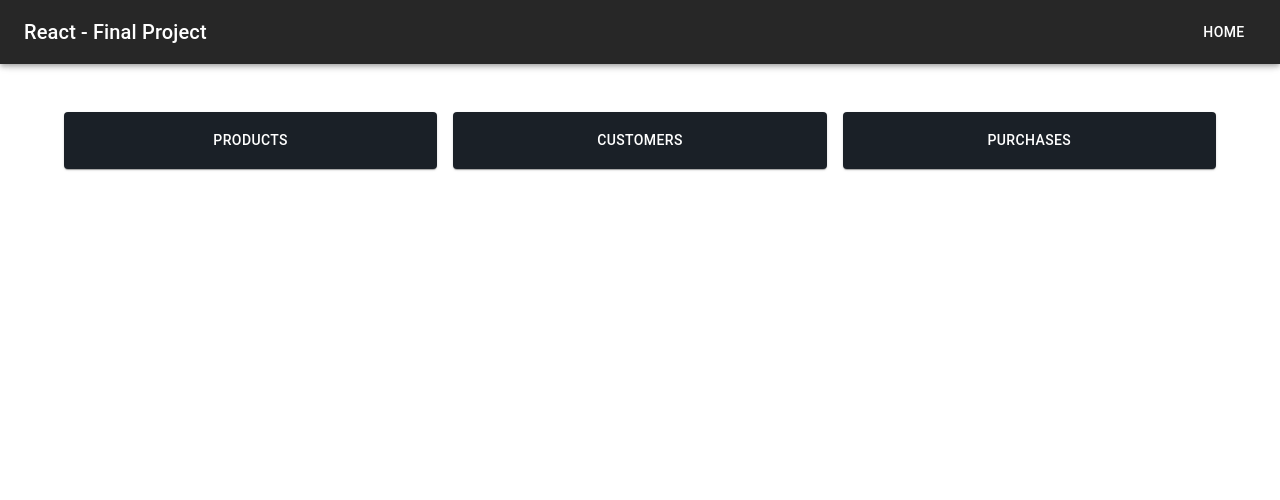
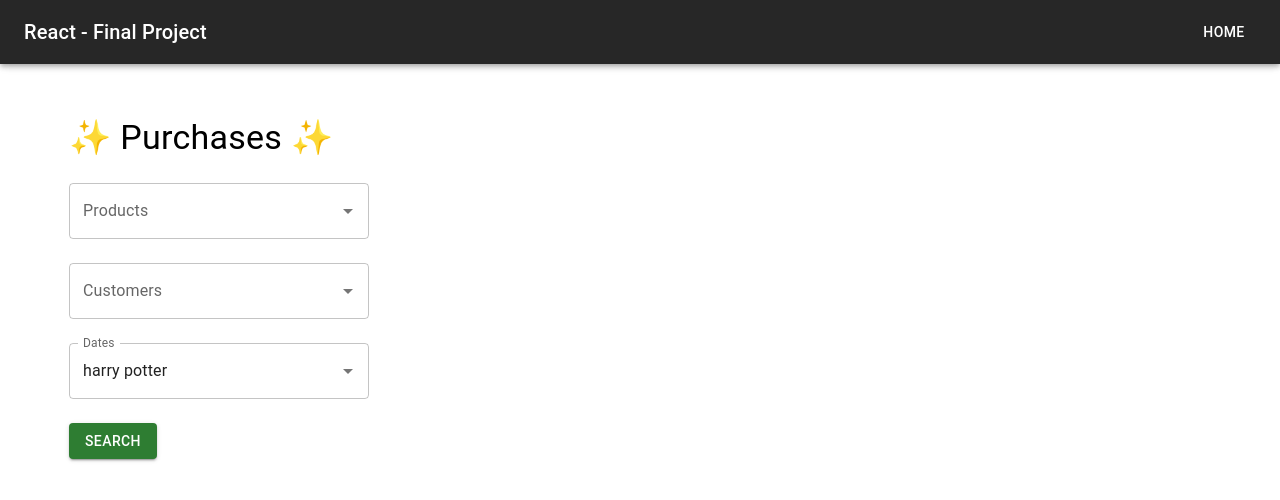
Before and after one commit to sapir0507/FinalProject_front-YanivArad, a React (Create React App) app: page /Purchases in a window 1280 px wide. Shown: the top 500 px of the page. Built offline with nearby package versions, Linux system fonts and the light colour scheme.

Commit message:
purchases

```diff
--- a/src/App.js
+++ b/src/App.js
@@ -13,6 +13,7 @@ import EditProductsComp from './components/editProducts/editProducts';
 import MainComp from './components/main/main';
 import NavbarComp from './components/navbar/navbar';
 import ProductsComp from './components/products/products';
+import PurchasesComp from './components/purchases/purchases';
 
 function App() {
   return (
@@ -53,7 +54,7 @@ function App() {
         <Route
           exact
           path='/Purchases'
-          element={<MainComp></MainComp>}
+          element={<PurchasesComp></PurchasesComp>}
         />
       </Routes>
     </Router>
--- a/src/components/customers/accordionPanel/customerProducts/customerProducts.jsx
+++ b/src/components/customers/accordionPanel/customerProducts/customerProducts.jsx
@@ -118,12 +118,12 @@ function CustomerProductsComp({customer}) {
         if(purchasesSelect){
             purchasesSelect.forEach(purchase=>{
                 if(purchase.CustomerId===customer.ID){
-                    debugger
                     const productPurchases = productsSelect.filter(prod=>prod.ID===purchase.ProductId);
                     if(productPurchases)
+                    console.log(purchase)
                         productPurchases.forEach(item => {
                             tempRows.push({
-                                productID: purchase.productId,
+                                productID: purchase.ProductId,
                                 productName: item.Name,
                                 purchaseDate: purchase.Date,
                             })
--- a/src/components/editCustomers/editCustomers.jsx
+++ b/src/components/editCustomers/editCustomers.jsx
@@ -26,14 +26,25 @@ function EditCustomersComp() {
     const params = useParams();
 
     useEffect(() => {
-      console.log("editCustomers, params", params.id);
+      let arr = []
       let _prodList = purchasesSelect.filter(pur=>{
-        console.log(pur);
         return pur.CustomerId===params.id
     });
-      console.log(_prodList)
+    if(prodList){
+        arr = _prodList.map(prod=>{
+            let prodName = (productsSelect.find(item => {
+                return item.ID === prod.ProductId
+            }))
+            return {
+                ID: prod.ID,
+                Name: prodName.Name
+            }
+        });
+        setProdList(arr);
+    }
+    else setProdList([]);
 
-    }, [params])
+    }, [params, prodList, productsSelect, purchasesSelect])
 
 
     return ( <Container>
@@ -47,7 +58,9 @@ function EditCustomersComp() {
             <Grid item xs={12} sm={12} md={6}>
                 <Item>
                     {/* list of all items that a customer bought */}
-                     <ListItemComp isCus={true} prodList={prodList}></ListItemComp>
+                    <ul>
+                     <ListItemComp isCus={false} prodList={prodList}></ListItemComp>
+                    </ul>
                 </Item>
             </Grid>
         </Grid>
--- a/src/components/editProducts/editProducts.jsx
+++ b/src/components/editProducts/editProducts.jsx
@@ -1,4 +1,8 @@
 import { Container, Grid, Paper, styled } from "@mui/material";
+import { useEffect, useState } from "react";
+import { useSelector } from "react-redux";
+import { useParams } from "react-router-dom";
+import ListItemComp from "../shared/listItem";
 
 const Item = styled(Paper)(({ theme }) => ({
     backgroundColor: theme.palette.mode === 'dark' ? '#1A2027' : '#1A2027',
@@ -13,6 +17,28 @@ const Item = styled(Paper)(({ theme }) => ({
   }));
 
 function EditProductsComp() {
+    const customersSelect = useSelector(state=>state.customers)
+    const productsSelect = useSelector(state=>state.products)
+    const purchasesSelect = useSelector(state=>state.purchases)
+    const params = useParams();
+    const [cusList, setCusList] = useState([])
+
+    useEffect(() => {
+        let arr = []
+        let _cusList = purchasesSelect.filter(pur=>{
+          return pur.ID===params.id
+      });
+      arr = _cusList.map(prod=>{
+          let prodName = (customersSelect.find(item => item.ID === prod.CustomerId))
+          return {
+              ID: prodName.ID,
+              FirstName: prodName.FirstName,
+              LastName: prodName.LastName
+          }
+      });
+      setCusList(arr);
+
+      }, [customersSelect, params, productsSelect, purchasesSelect])
     return ( <Container>
         <Grid container spacing={2}>
             <Grid item xs={12} sm={12} md={6}>
@@ -24,7 +50,9 @@ function EditProductsComp() {
             <Grid item xs={12} sm={12} md={6}>
                 <Item>
                     {/* list of all customers that bought the item */}
-                    edit product 2
+                    <ul>
+                     <ListItemComp isCus={true} cusList={cusList}></ListItemComp>
+                    </ul>
                 </Item>
             </Grid>
         </Grid>
--- /dev/null
+++ b/src/components/purchases/purchases.jsx
@@ -0,0 +1,97 @@
+import * as React from 'react';
+import TextField from '@mui/material/TextField';
+import Autocomplete from '@mui/material/Autocomplete';
+import { Box, Button, Container, createTheme, ThemeProvider, Typography } from "@mui/material";
+import { useSelector } from 'react-redux';
+
+const darkTheme = createTheme({});
+const purchases = ['harry potter', 'serious black', 'draco malfoy'];
+
+
+function PurchasesComp() {
+    const productsSelect = useSelector(state=>state.products);
+    const customersSelect = useSelector(state=>state.customers);
+    const purchasesSelect = useSelector(state=>state.purchases);
+
+    const [optionCus, setOptionCus] = React.useState([])
+    const [optionProd, setOptionProd] = React.useState([])
+
+
+    const [selectedCustomer, setSelectedCustomer] = React.useState('')
+    const [selectedProduct, setSelectedProduct] = React.useState('')
+
+    React.useEffect(() => {
+        const getProductList = () => {
+            purchasesSelect.forEach(item=>{
+                const _products = productsSelect.filter(prod=>prod.ID===item.ProductId)
+                const _productsNames = _products.map(prod=>prod.Name)
+                setOptionProd(_productsNames);
+                return _productsNames
+            })
+
+        }
+        const getCustomerList = () => {
+            purchasesSelect.forEach(item=>{
+                const _customers = customersSelect.filter(cus=>cus.ID===item.CustomerId)
+                const _customersNames = _customers.map(cus=>`${cus.FirstName} ${cus.LastName}`)
+                setOptionCus(_customersNames)
+            })
+        }
+        getCustomerList()
+        getProductList()
+    }, [customersSelect, productsSelect, purchasesSelect])
+
+    const cusSelected = (cus) => {
+        setSelectedCustomer(cus)
+    }
+    const prodSelected = (prod) => {
+        setSelectedProduct(prod)
+    }
+
+
+
+    return ( <Container>
+        <ThemeProvider theme={darkTheme}>
+            <Box sx={{
+                flexGrow: 1,
+                padding: "5px"
+            }}>
+                <Typography variant='h4'>
+                    ✨ Purchases ✨
+                </Typography>
+
+                <ControllableStates options={optionProd} label='Products' prodSelected={prodSelected}></ControllableStates>
+                <ControllableStates options={optionCus} label='Customers' cusSelected={cusSelected}></ControllableStates>
+                <ControllableStates options={purchases} label='Dates'></ControllableStates>
+                <Button variant='contained' sx={{marginTop: 3}} color="success">Search</Button>
+            </Box>
+        </ThemeProvider>
+    </Container> );
+}
+
+export default PurchasesComp;
+
+
+function ControllableStates({options, label, }) {
+  const [value, setValue] = React.useState(options[0]);
+  const [inputValue, setInputValue] = React.useState('');
+
+  return (
+    <div>
+      <Autocomplete
+        value={value}
+        onChange={(event, newValue) => {
+          setValue(newValue);
+        }}
+        inputValue={inputValue}
+        onInputChange={(event, newInputValue) => {
+          setInputValue(newInputValue);
+        }}
+        id="controllable-states-demo"
+        options={options}
+        sx={{ width: 300, marginTop: 3 }}
+        renderInput={(params) => <TextField {...params} label={label} />}
+      />
+    </div>
+  );
+}
--- a/src/components/shared/listItem.jsx
+++ b/src/components/shared/listItem.jsx
@@ -1,18 +1,26 @@
+import { Container } from "@mui/material";
+import { useEffect } from "react";
 import { Link } from "react-router-dom";
 
 function ListItemComp({isCus, cusList, prodList}) {
 
-    return ( <div>
-        {isCus? <div>
+    useEffect(() => {
+      if(!isCus){
+        console.log("listItem", prodList)
+      }
+    }, [isCus, prodList])
+
+    return ( <Container>
+        {isCus? <Container>
             {cusList && cusList.map(customer=>{
-                return <li key={customer.id}><Link to='/:id'>{customer.Firstname + ' ' + customer.LastName}</Link></li>
+                return <li key={customer.ID}><Link to={`/EditCustomers/${customer.ID}`}>{customer.FirstName + ' ' + customer.LastName}</Link></li>
             })}
-        </div> : <div>
+        </Container> : <Container>
             {prodList && prodList.map(product=>{
-                return <li key={product.id}><Link to='/:id'>{product.name}</Link></li>
+                return <li key={product.ID}><Link to={`/EditProducts/${product.ID}`}>{product.Name}</Link></li>
             })}
-        </div>}
-    </div> );
+        </Container>}
+    </Container> );
 }
 
 export default ListItemComp;
```
